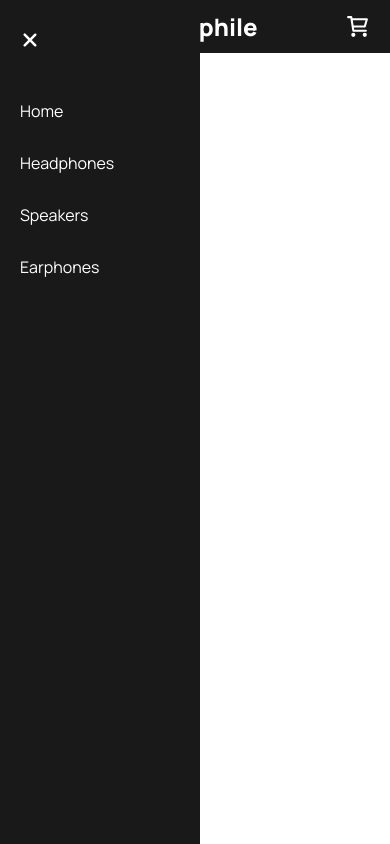
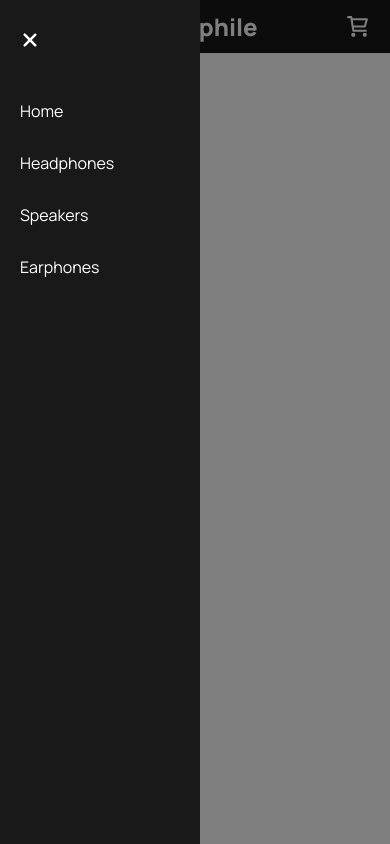
Before and after one commit to Muneyy/audiophile-ecommerce, a Next.js app: page / in a window 390 px wide. Both pictures are taken after a click on the button 32 px from the left and 26 px from the top of the page. Built offline with nearby package versions, Linux system fonts and the light colour scheme.

Commit message:
feat: add overlay and close sidebar on outside click

```diff
--- a/src/components/Header/Sidebar.module.sass
+++ b/src/components/Header/Sidebar.module.sass
@@ -2,7 +2,6 @@
     display: flex
     flex-direction: column
     gap: 50px
-    z-index: 2
     color: white
     position: absolute
     top: 0px
@@ -16,5 +15,19 @@
         flex-direction: column
         gap: 30px
         list-style: none
+    transform-style: preserve-3d
+    // z-index: -1
     @media screen and ( min-width: 768px )
         display: none
+
+.overlay
+    content: ''
+    position: absolute
+    top: 0px
+    left: 0px
+    width: 100vw
+    height: 100vh
+    background-color: rgba(0, 0, 0, 0.5)
+    transform: translateZ(-1px)
+    @media screen and ( min-width: 768px )
+        display: none
--- a/src/components/Header/Sidebar.tsx
+++ b/src/components/Header/Sidebar.tsx
@@ -1,4 +1,4 @@
-import React from 'react'
+import React, { useEffect, useRef } from 'react'
 import styles from './Sidebar.module.sass'
 import CloseIcon from '@/svgs/CloseIcon'
 import Link from 'next/link'
@@ -14,8 +14,31 @@ const Sidebar = ({
     setIsMenuOpen(false)
   }
 
+  const sidebarRef = useRef<HTMLDivElement>(null)
+  const overlayRef = useRef<HTMLDivElement>(null)
+
+  useEffect(() => {
+    const handleClickOutside = (e: MouseEvent) => {
+      e.stopPropagation()
+      const overlayClicked = overlayRef.current!.contains(e.target as Node)
+      const sidebarClicked = sidebarRef.current!.contains(e.target as Node)
+
+      if (overlayClicked && !sidebarClicked) {
+        setIsMenuOpen(false)
+      }
+    }
+
+    document.addEventListener('mousedown', handleClickOutside)
+
+    return () => {
+      document.removeEventListener('mousedown', handleClickOutside)
+    }
+  }, [])
+
   return (
-    <aside className={styles.sidebar}>
+    <>
+      <div ref={overlayRef} className={styles.overlay} />
+      <aside ref={sidebarRef} className={styles.sidebar}>
         <button
           type="button"
           aria-label="close sidebar menu"
@@ -33,6 +56,7 @@ const Sidebar = ({
           ))}
         </ul>
       </aside>
+    </>
   )
 }
 
```
Lines whose indentation alone changed are shown as unchanged.
